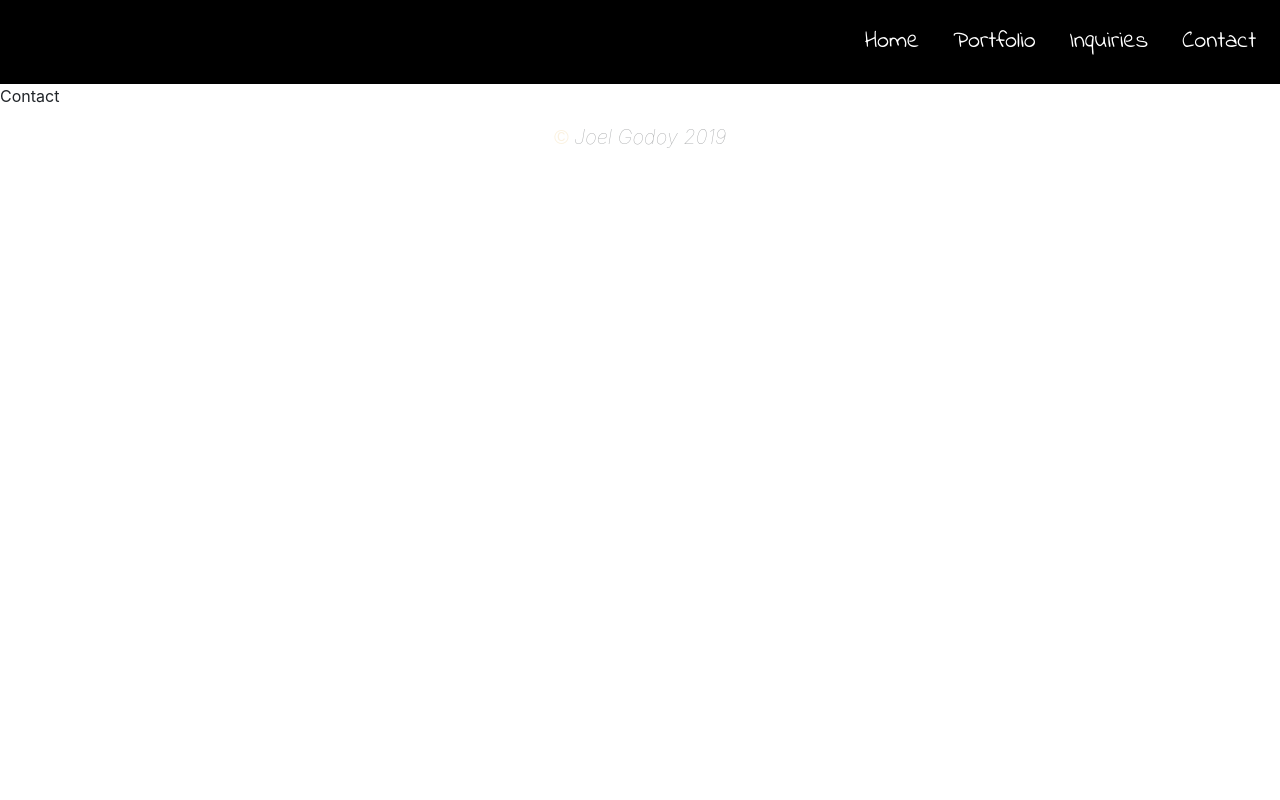
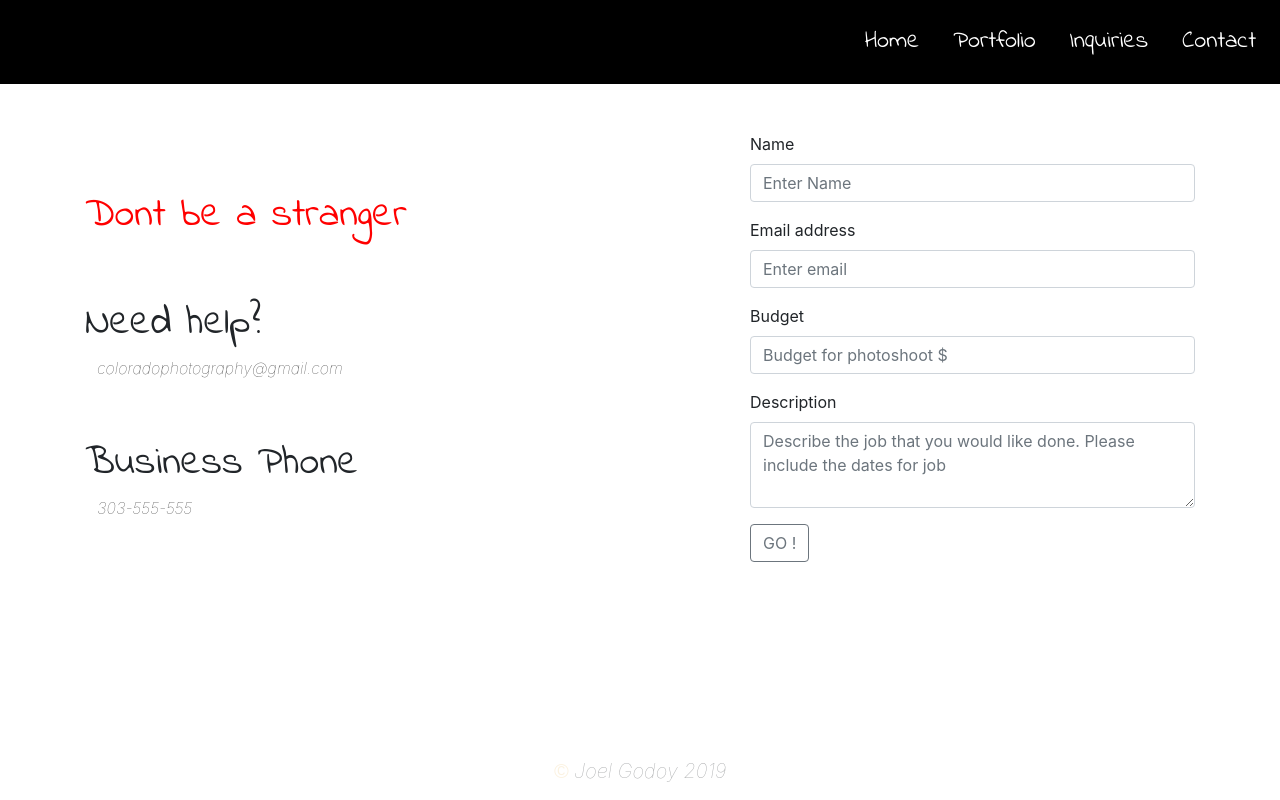
Before and after one commit to Joelgiovanni/mern-photographLanding, a React (Create React App) app in the folder client/: page /contact in a window 1280 px wide. Built offline with nearby package versions, Linux system fonts and the light colour scheme; the HTML template or start-up script is replaced by a standard one.

Commit message:
Static contact form ready

```diff
--- a/client/src/components/layout/Footer.js
+++ b/client/src/components/layout/Footer.js
@@ -1,5 +1,5 @@
 import React, { Component } from 'react';
-import './styles/Footer.css';
+import '../styles/Footer.css';
 
 class Footer extends Component {
   render() {
--- a/client/src/components/layout/Jumbotron.js
+++ b/client/src/components/layout/Jumbotron.js
@@ -1,6 +1,5 @@
 import React, { Component } from 'react';
-import './styles/Jumbotron.css';
-
+import '../styles/Jumbotron.css';
 class Jumbotron extends Component {
   render() {
     return (
--- a/client/src/components/layout/Navbar.js
+++ b/client/src/components/layout/Navbar.js
@@ -1,7 +1,6 @@
 import React, { Component } from 'react';
 import { Link } from 'react-router-dom';
-import './styles/Navbar.css';
-
+import '../styles/Navbar.css';
 class Navbar extends Component {
   render() {
     return (
--- a/client/src/components/pages/Contact.js
+++ b/client/src/components/pages/Contact.js
@@ -1,8 +1,67 @@
 import React, { Component } from 'react';
+import '../styles/Contact.css';
 
 class Contact extends Component {
   render() {
-    return <div>Contact</div>;
+    return (
+      <div class='container'>
+        <div class='row mt-5'>
+          <div class='col-7'>
+            <h1 className='header hello'>Dont be a stranger</h1>
+            <div>
+              <h1 className='header'>Need help?</h1>
+              <p className='supporting-text'>coloradophotography@gmail.com</p>
+            </div>
+            <div>
+              <h1 className='header'>Business Phone</h1>
+              <p className='supporting-text'>303-555-555</p>
+            </div>{' '}
+          </div>
+          {/* Contact Form */}
+          <div class='col-5'>
+            <form>
+              <div class='form-group'>
+                <label for='exampleInputEmail1'>Name</label>
+                <input
+                  type='name'
+                  class='form-control'
+                  placeholder='Enter Name'
+                />
+              </div>
+              <div class='form-group'>
+                <label for='exampleInputEmail1'>Email address</label>
+                <input
+                  type='email'
+                  class='form-control'
+                  placeholder='Enter email'
+                />
+              </div>
+              <div class='form-group'>
+                <label for='exampleInputEmail1'>Budget</label>
+                <input
+                  type='boolean'
+                  class='form-control'
+                  placeholder='Budget for photoshoot $'
+                />
+              </div>
+              <div class='form-group'>
+                <label for='exampleFormControlTextarea1'>Description</label>
+                <textarea
+                  class='form-control'
+                  id='exampleFormControlTextarea1'
+                  rows='3'
+                  placeholder='Describe the job that you would like done. Please include the dates for job'
+                />
+              </div>
+
+              <button type='submit' class='btn btn-outline-secondary'>
+                GO !
+              </button>
+            </form>
+          </div>
+        </div>
+      </div>
+    );
   }
 }
 
--- /dev/null
+++ b/client/src/components/styles/Contact.css
@@ -0,0 +1,16 @@
+.header {
+  font-family: 'Indie Flower', cursive;
+  font-weight: 200;
+  margin-top: 60px;
+}
+
+.supporting-text {
+  font-weight: 100;
+  font-style: italic;
+  margin-left: 12px;
+  color: rgb(72, 72, 72);
+}
+
+.hello {
+  color: red;
+}
--- a/client/src/components/layout/styles/Footer.css
+++ b/client/src/components/styles/Footer.css
@@ -1,10 +1,13 @@
 .container-fluid {
-  text-align: center;
   padding: 14px;
   opacity: 40%;
   font-size: 20px;
   font-weight: 100;
   font-style: italic;
+  text-align: center;
+  position: fixed; /* Sticky footer */
+  bottom: 0; /* Sticky footer */
+  background-color: #fff;
 }
 
 .copyright {
```
Also changed, not shown: client/src/components/styles/Jumbotron.css (renamed from client/src/components/layout/styles/Jumbotron.css), client/src/components/styles/Navbar.css (renamed from client/src/components/layout/styles/Navbar.css).
